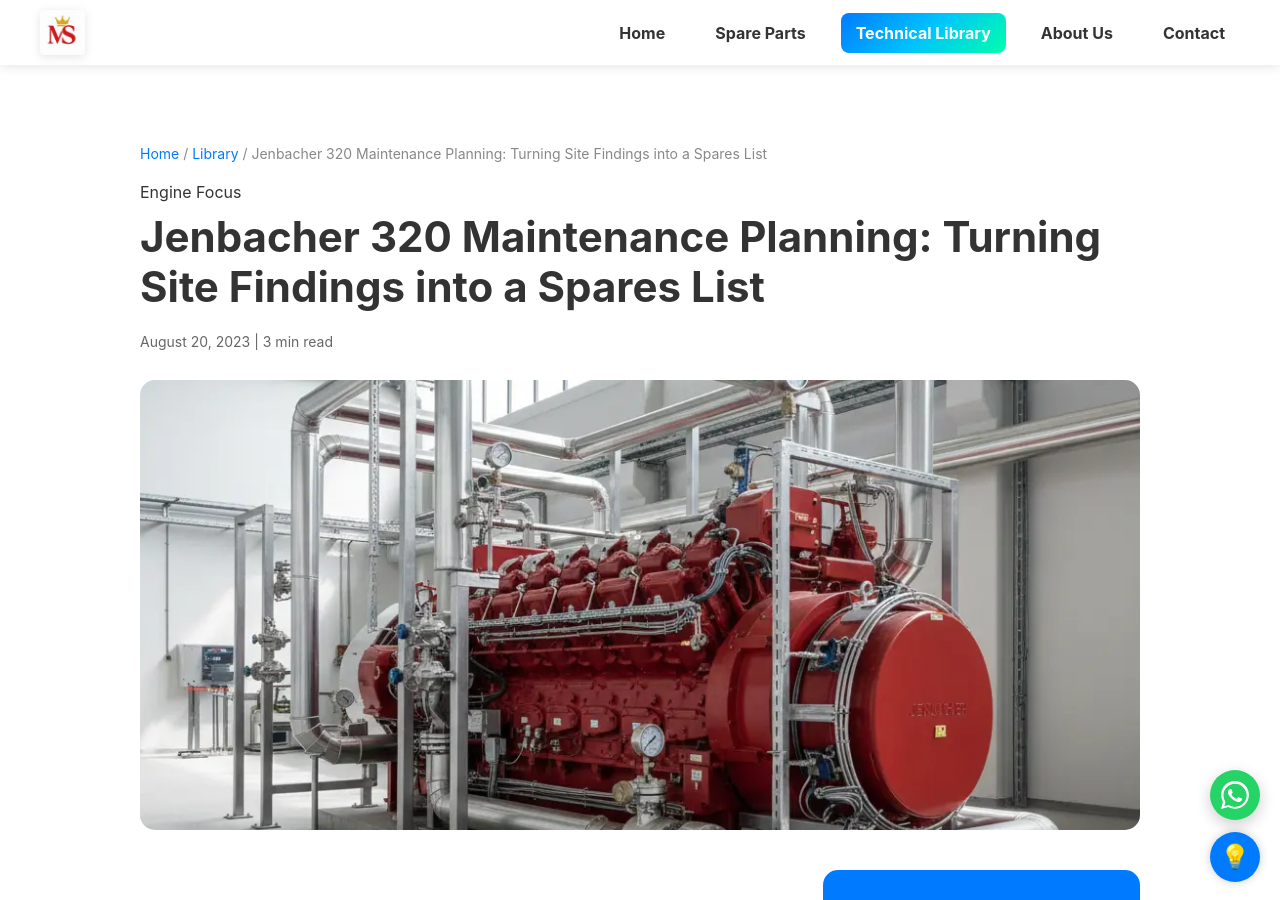
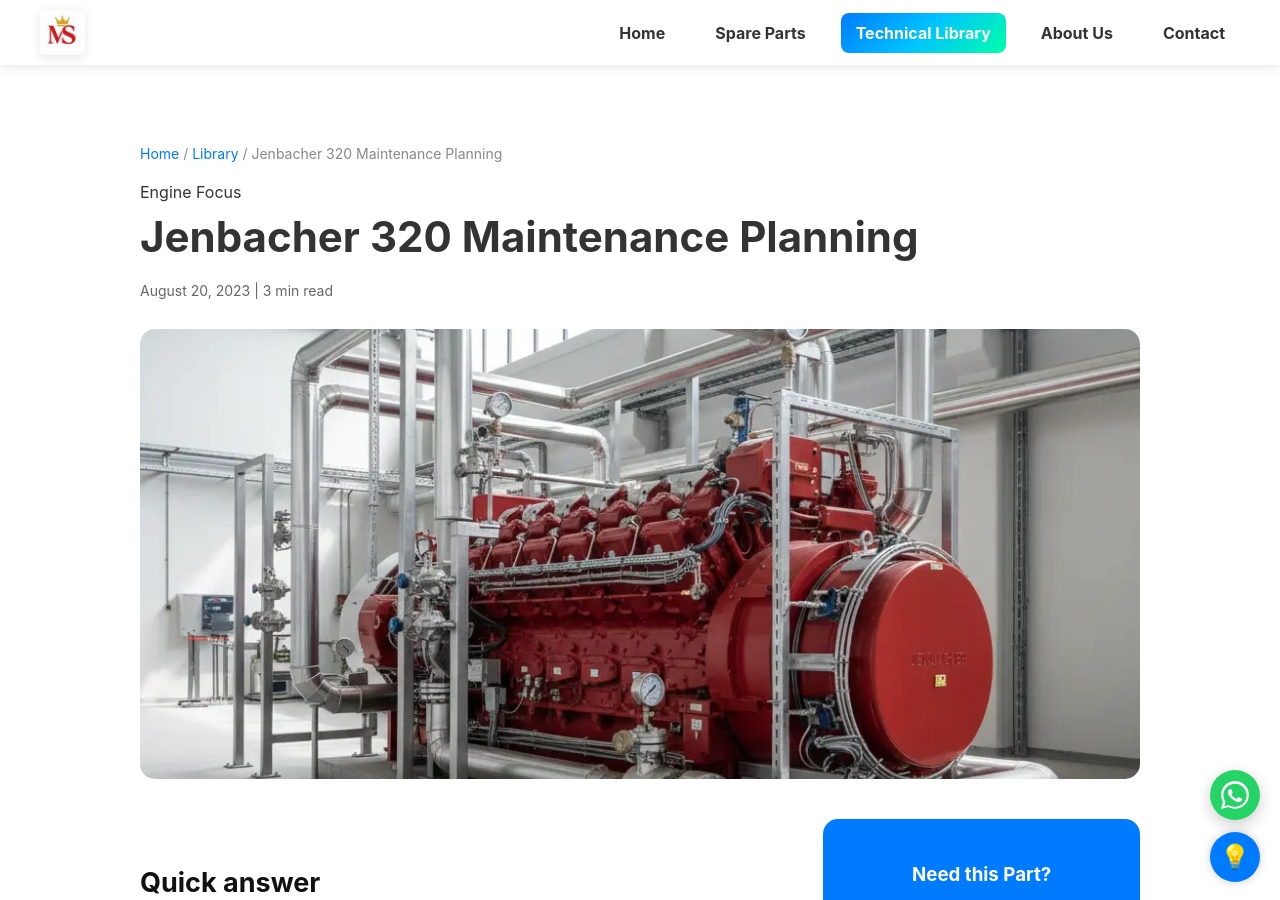
Before and after one commit to Khisal786/Mega-Solutions-UAE, a Jekyll site: the page built from _posts/2023-08-20-jenbacher-320-series-3-maintenance.md, in a window 1280 px wide and 900 px high. Built offline with Jekyll 4.4.1, drawn with Linux system fonts in a browser that asks for light colours.

Commit message:
Update 2023-08-20-jenbacher-320-series-3-maintenance.md

```diff
--- a/_posts/2023-08-20-jenbacher-320-series-3-maintenance.md
+++ b/_posts/2023-08-20-jenbacher-320-series-3-maintenance.md
@@ -1,6 +1,6 @@
 ---
 layout: post
-title: "Jenbacher 320 Maintenance Planning: Turning Site Findings into a Spares List"
+title: "Jenbacher 320 Maintenance Planning"
 date: 2023-08-20
 last_modified_at: 2026-09-04
 image: /assets/images/blog/jenbacher-320-type-3-maintenance-parts.webp
```
